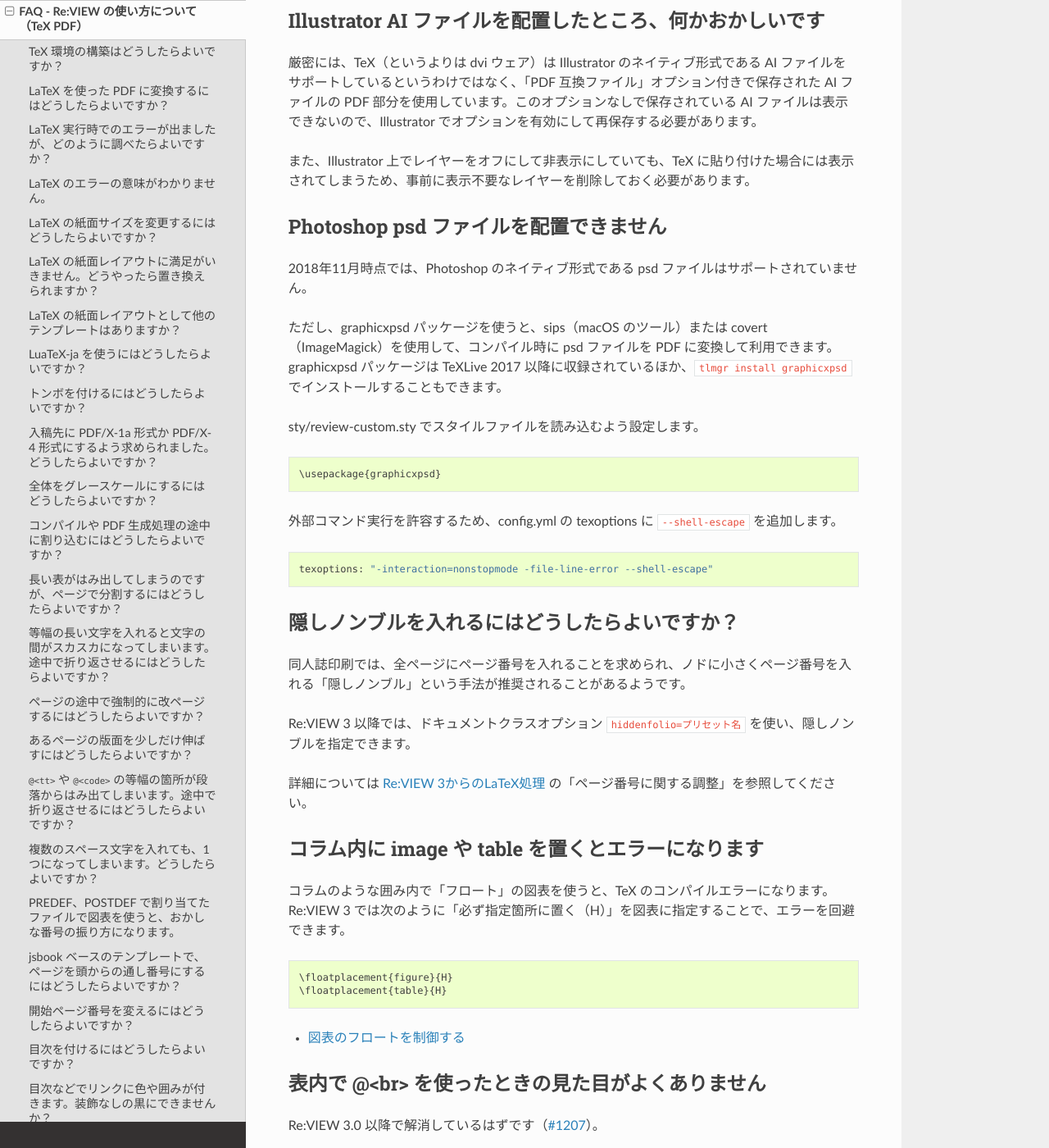
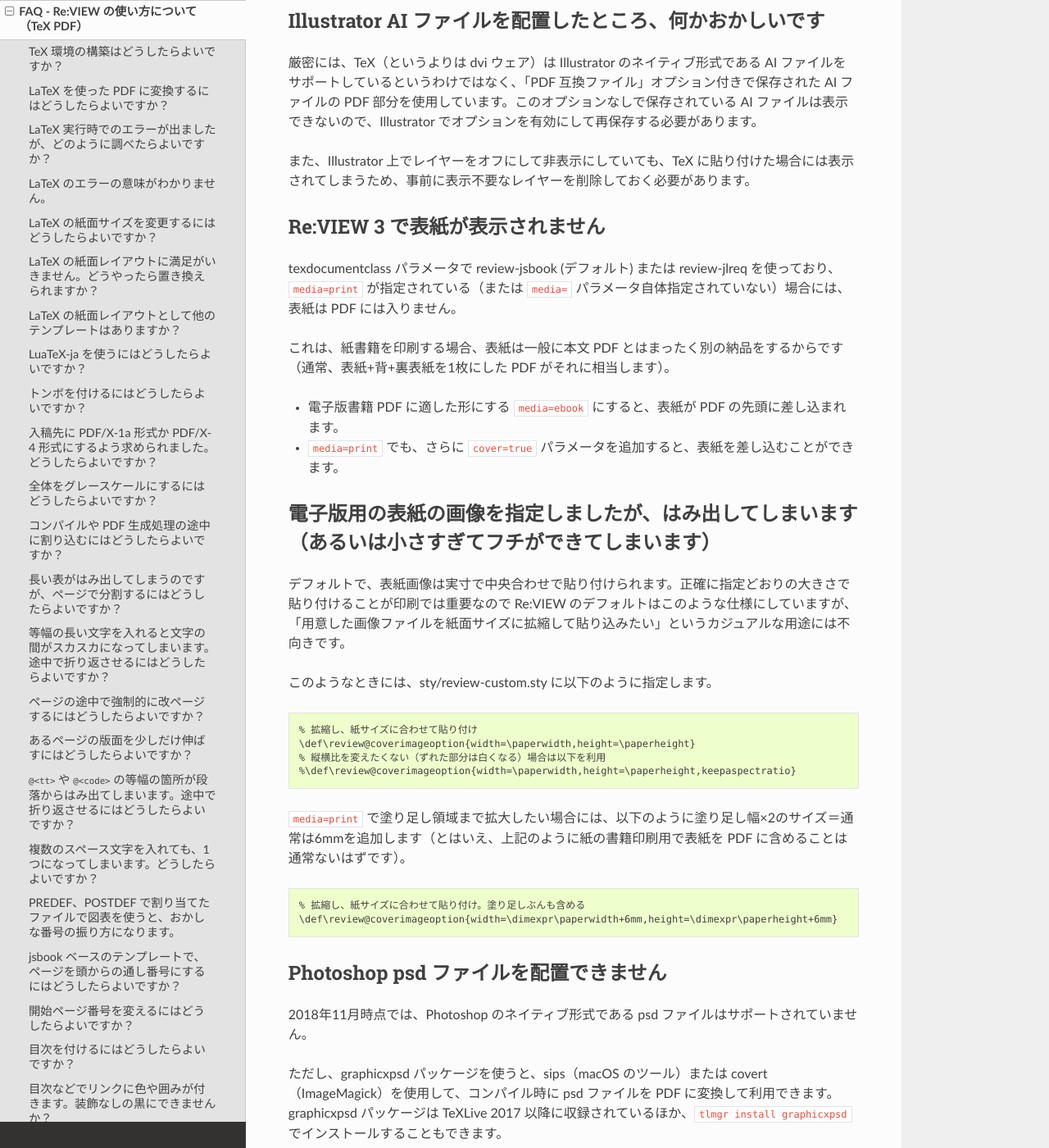
Before and after one commit to reviewml/reviewknowledge-ja, a Sphinx documentation site: the page built from docs/faq/faq-tex.md, in a window 1280 px wide and 1400 px high, scrolled down 9377 px. Shown: the whole window at 82% size. Built offline with Sphinx 7.4.7 and the Read the Docs theme 2.0.0, drawn with Linux system fonts in a browser that asks for light colours.

Commit message:
表紙の調整

````diff
--- a/docs/faq/faq-tex.md
+++ b/docs/faq/faq-tex.md
@@ -353,6 +353,35 @@
 
 また、Illustrator 上でレイヤーをオフにして非表示にしていても、TeX に貼り付けた場合には表示されてしまうため、事前に表示不要なレイヤーを削除しておく必要があります。
 
+## Re:VIEW 3 で表紙が表示されません
+
+texdocumentclass パラメータで review-jsbook (デフォルト) または review-jlreq を使っており、`media=print` が指定されている（または `media=` パラメータ自体指定されていない）場合には、表紙は PDF には入りません。
+
+これは、紙書籍を印刷する場合、表紙は一般に本文 PDF とはまったく別の納品をするからです（通常、表紙+背+裏表紙を1枚にした PDF がそれに相当します）。
+
+- 電子版書籍 PDF に適した形にする `media=ebook` にすると、表紙が PDF の先頭に差し込まれます。
+- `media=print` でも、さらに `cover=true` パラメータを追加すると、表紙を差し込むことができます。
+
+## 電子版用の表紙の画像を指定しましたが、はみ出してしまいます（あるいは小さすぎてフチができてしまいます）
+
+デフォルトで、表紙画像は実寸で中央合わせで貼り付けられます。正確に指定どおりの大きさで貼り付けることが印刷では重要なので Re:VIEW のデフォルトはこのような仕様にしていますが、「用意した画像ファイルを紙面サイズに拡縮して貼り込みたい」というカジュアルな用途には不向きです。
+
+このようなときには、sty/review-custom.sty に以下のように指定します。
+
+```
+% 拡縮し、紙サイズに合わせて貼り付け
+\def\review@coverimageoption{width=\paperwidth,height=\paperheight}
+% 縦横比を変えたくない（ずれた部分は白くなる）場合は以下を利用
+%\def\review@coverimageoption{width=\paperwidth,height=\paperheight,keepaspectratio}
+```
+
+`media=print` で塗り足し領域まで拡大したい場合には、以下のように塗り足し幅×2のサイズ＝通常は6mmを追加します（とはいえ、上記のように紙の書籍印刷用で表紙を PDF に含めることは通常ないはずです）。
+
+```
+% 拡縮し、紙サイズに合わせて貼り付け。塗り足しぶんも含める
+\def\review@coverimageoption{width=\dimexpr\paperwidth+6mm,height=\dimexpr\paperheight+6mm}
+```
+
 ## Photoshop psd ファイルを配置できません
 
 2018年11月時点では、Photoshop のネイティブ形式である psd ファイルはサポートされていません。
````
